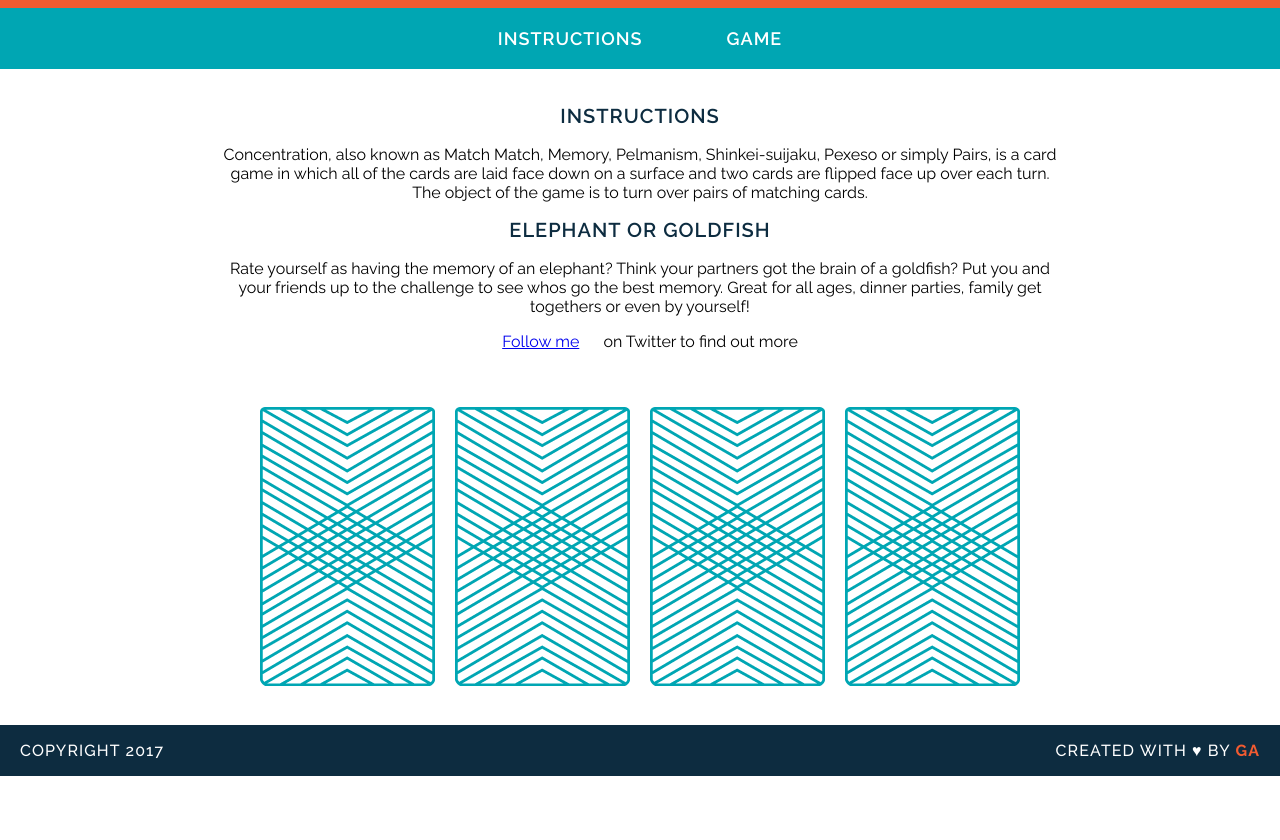
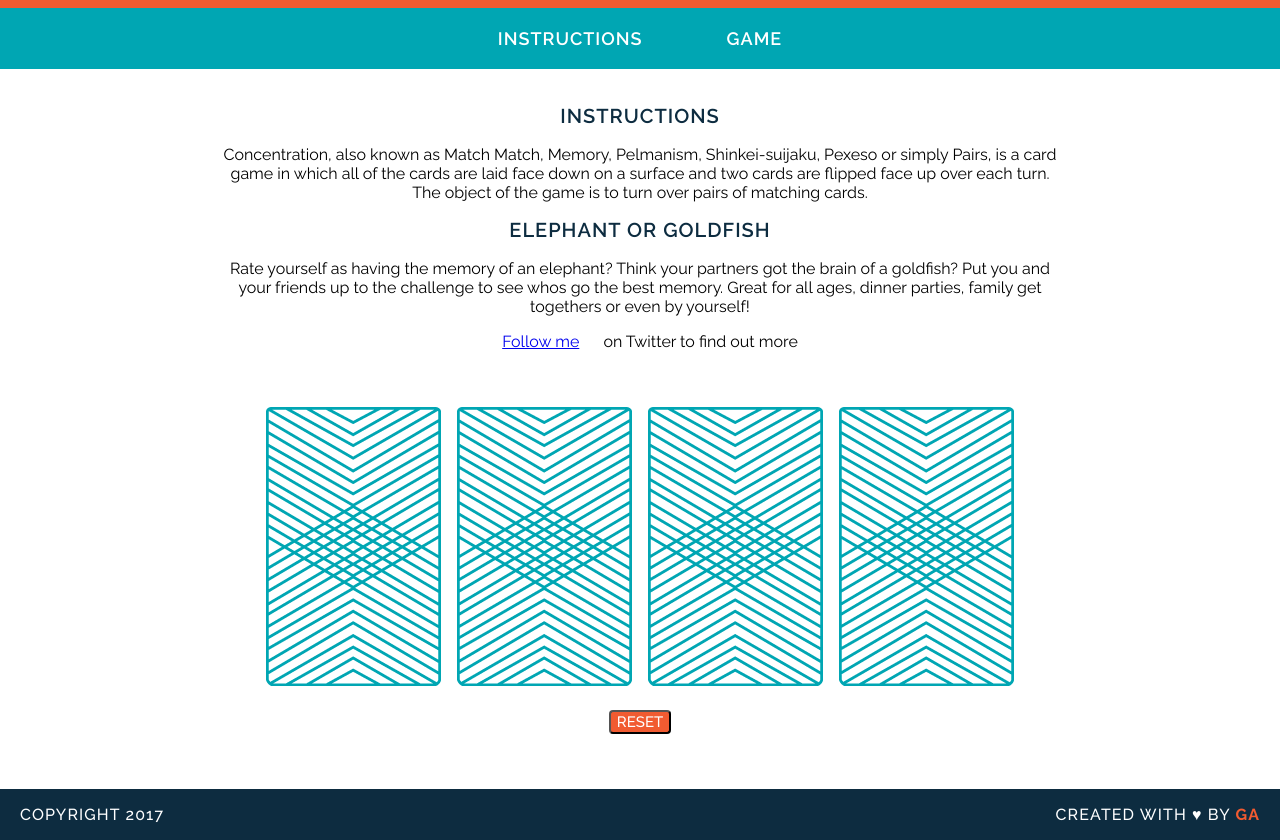
Before and after one commit to camawjones/wdi-fundamentals-memorygame, a plain HTML site: page memory_game/index.html in a window 1280 px wide. Shown: the part 105-945 px from the top of the page. Before the commit the page ends 881 px from the top, so only its background shows below. Drawn offline with Linux system fonts and the light colour scheme; a web font is replaced by a local one.

Commit message:
created game logic

```diff
--- a/memory_game/css/main.css
+++ b/memory_game/css/main.css
@@ -43,7 +43,6 @@ header {
 nav {
 	background-color: #00A6B3;
   padding: 20px 0 20px 0;
-
 }
 
 header, nav {text-transform: uppercase;}
@@ -56,7 +55,7 @@ main {
 
 img {
 	margin: 40px 8px 0 8px;
- }
+}
 
 a {
 	margin: 0 20px;
@@ -89,4 +88,15 @@ font-size: 0;
 
 .name {color: #F15B31;
        font-weight: 700;
-       }
+}
+
+button {
+  margin: 20px auto;
+  font-family: raleway;
+  text-transform: uppercase;
+  background-color: #F15B31;
+  font-size: 15px;
+  border-radius: 4px;
+  font-weight: 500;
+  color: white;
+}
--- a/memory_game/index.html
+++ b/memory_game/index.html
@@ -22,13 +22,9 @@
     <h2 class="instructions">Elephant or Goldfish</h2>
       <p>Rate yourself as having the memory of an elephant? Think your partners got the brain of a goldfish? Put you and your friends up to the challenge to see whos go the best memory. Great for all ages, dinner parties, family get togethers or even by yourself!</p>
     <p><a href="https://twitter.com/">Follow me</a> on Twitter to find out more</p>
-    <div>
-         <img src="images/back.png" alt="Queen of Diamonds">
-         <img src="images/back.png" alt="Queen of Hearts">
-         <img src="images/back.png" alt="King of Diamonds">
-         <img src="images/back.png" alt="King of Hearts">
-    </div>
-    </main>
+    <div id="game-board" class="board clearfix"></div>
+    <button type="reset" value="Reset">Reset</button>
+  </main>
     <footer class="clearfix">
     <p class="copyright">Copyright 2017</p>
     <p class="message">Created with &hearts; by <span class="name">GA</span></p>
--- a/memory_game/js/main.js
+++ b/memory_game/js/main.js
@@ -32,7 +32,8 @@ var checkForMatch = function() {
 }
 }
 
-var flipCard = function(cardId) {
+var flipCard = function() {
+var cardId = this.getAttribute('data-id');
 
 
 console.log("User flipped " + cards[cardId].rank);
@@ -40,7 +41,7 @@ console.log("User flipped " + cards[cardId].rank);
 cardsInPlay.push(cards[cardId].rank);
 console.log(cards[cardId].cardImage);
 console.log(cards[cardId].suit);
-
+this.setAttribute('src', cards[cardId].cardImage);
 
     if(cardsInPlay.length === 2) {
         if(cardsInPlay[0] === cardsInPlay[1]) {
@@ -56,5 +57,19 @@ checkForMatch();
 
 };
 
-flipCard([0]);
-flipCard([2]);
+var createBoard = function() {
+    for (var i = 0; i < cards.length; i++) {
+var cardElement = document.createElement('img');
+cardElement.setAttribute('src', 'images/back.png');
+cardElement.setAttribute('data-id', i);
+cardElement.addEventListener('click', flipCard);
+
+var gameBoard = document.getElementById('game-board');
+
+gameBoard.appendChild(cardElement);
+
+
+};
+}
+
+createBoard();
```
Lines whose indentation alone changed are shown as unchanged.
